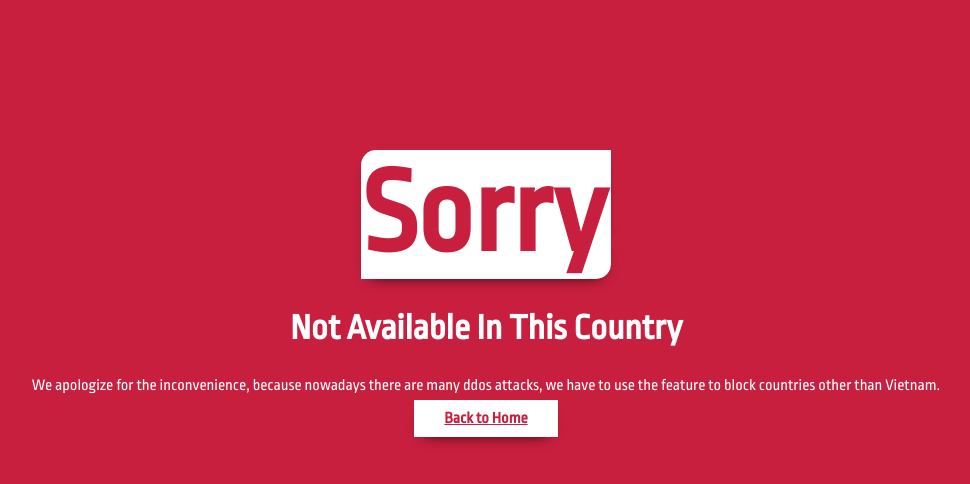
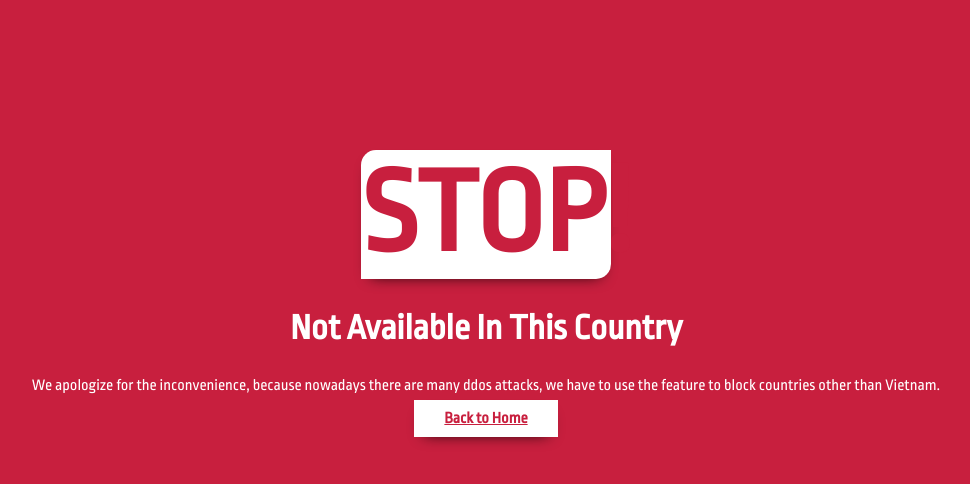
Before and after one commit to jduge/block-country, a plain HTML site: page index.html in a window 1280 px wide. Shown: the whole page, without its empty margins (154-1124 px from the left). Drawn offline with Linux system fonts and the light colour scheme.

Commit message:
Update index.html

```diff
--- a/index.html
+++ b/index.html
@@ -8,7 +8,7 @@
 <body>
 <div class="error-main">
 <div class="error-heading">
-<h1>Sorry!!</h1>
+<h1>STOP!</h1>
 </div>
 <h2>Not Available In This Country</h2>
 <p>We apologize for the inconvenience, because nowadays there are many ddos attacks, we have to use the feature to block countries other than Vietnam.</p>
```
